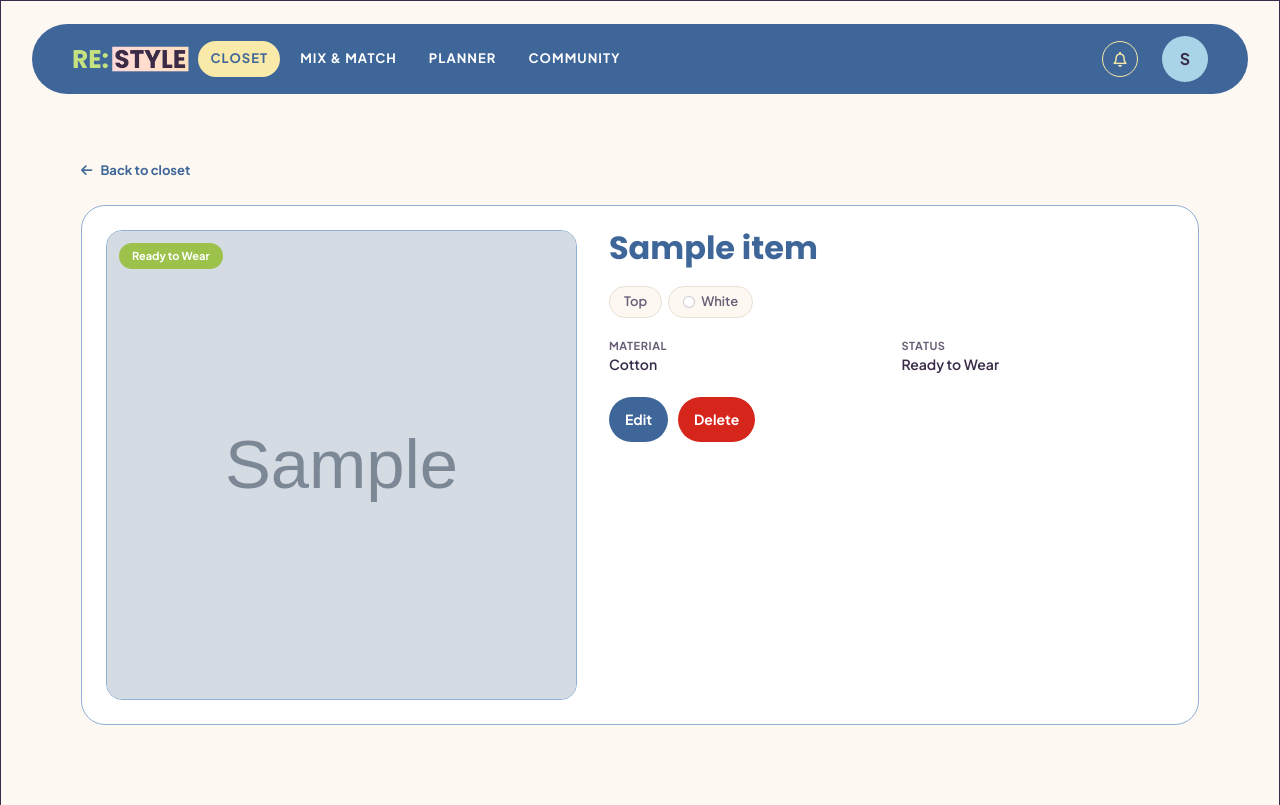
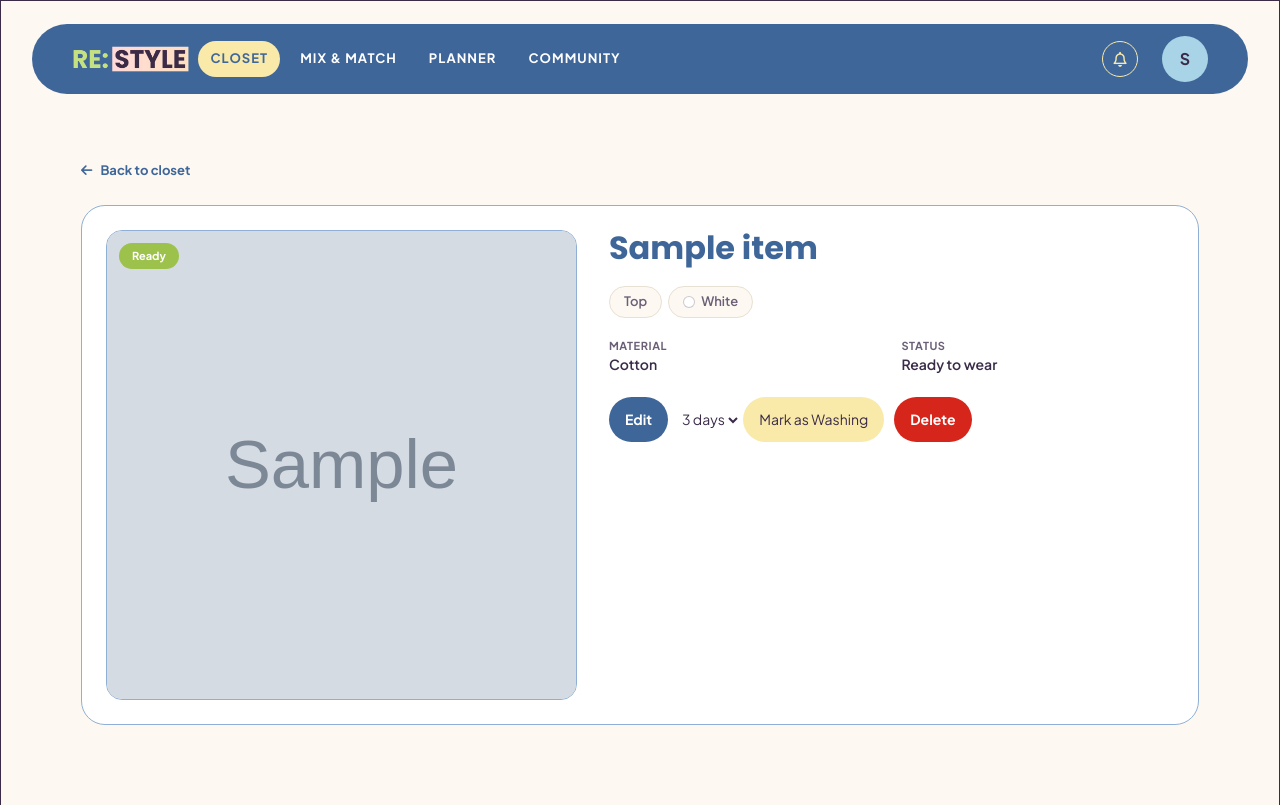
Before and after one commit to pbp-kelompok-a12/RESTYLE, a Django app: page /closet/item/1/ in a window 1280 px wide. Shown: the top 805 px of the page. Run offline with Django 5.2, Linux system fonts and the light colour scheme; a user stored in the database is signed in; tables that the repository leaves empty hold one stand-in row (values such as "Sample post"); grey boxes marked "Sample" are stand-in pictures; some libraries are stand-ins or nearby versions; some web fonts are replaced.

Commit message:
feat: wash status and timer

```diff
--- a/closet/models.py
+++ b/closet/models.py
@@ -1,4 +1,9 @@
+import math
+from datetime import timedelta
+
 from django.conf import settings
+from django.core.validators import MaxValueValidator, MinValueValidator
+from django.utils import timezone
 from django.db import models
 
 class Item(models.Model):
@@ -62,6 +67,36 @@ class Item(models.Model):
         related_name="closet_items",
     )
 
+    @property
+    def ready_at(self):
+        if self.status == "washing" and self.wash_started_at and self.wash_days:
+            return self.wash_started_at + timedelta(days=self.wash_days)
+        return None
+
+    @property
+    def is_wash_done(self):
+        ready_at = self.ready_at
+        return ready_at is not None and ready_at <= timezone.now()
+
+    @property
+    def days_left(self):
+        ready_at = self.ready_at
+        if ready_at is None:
+            return 0
+        return max(1, math.ceil((ready_at - timezone.now()).total_seconds() / 86400))
+
+    def start_washing(self, days):
+        self.status = "washing"
+        self.wash_days = days
+        self.wash_started_at = timezone.now()
+        self.save(update_fields=["status", "wash_days", "wash_started_at"])
+
+    def mark_ready(self):
+        self.status = "ready"
+        self.wash_days = None
+        self.wash_started_at = None
+        self.save(update_fields=["status", "wash_days", "wash_started_at"])
+
     photo = models.ImageField(upload_to="closet/items/", blank=True)
     name = models.CharField(max_length=100)
     category = models.CharField(max_length=20, choices=CATEGORY_CHOICES)
@@ -69,9 +104,20 @@ class Item(models.Model):
     material = models.CharField(max_length=50, choices=MATERIAL_CHOICES, blank=True)
     status = models.CharField(max_length=10, choices=STATUS_CHOICES, default="ready")
     created_at = models.DateTimeField(auto_now_add=True)
+    wash_days = models.PositiveSmallIntegerField(null=True, blank=True, validators = [MinValueValidator(1), MaxValueValidator(31)])
+    wash_started_at = models.DateTimeField(null=True, blank=True)
 
     class Meta:
         ordering = ["-created_at"]
 
     def __str__(self):
         return f"{self.name} ({self.user.username})"
+
+# baju yang masa cucinya udah lewat, otomatis jadi Ready
+def release_finished_washes(user):
+    released = 0
+    for item in Item.objects.filter(user=user, status="washing"):
+        if item.is_wash_done:
+            item.mark_ready()
+            released += 1
+    return released
--- a/closet/templates/item_detail.html
+++ b/closet/templates/item_detail.html
@@ -26,7 +26,7 @@
             {% else %}
             {% include '_icon.html' with category=item.category %}
             {% endif %}
-            <span class="cl-badge cl-badge-{{ item.status }}">{{ item.get_status_display }}</span>
+            <span class="cl-badge cl-badge-{{ item.status }}">{% if item.status == 'washing' %}Washing · {{ item.days_left }}d{% else %}Ready{% endif %}</span>
         </div>
 
         <div class="cl-detail-info">
@@ -38,11 +38,23 @@
 
             <dl class="cl-facts">
                 <div><dt>Material</dt><dd>{{ item.get_material_display|default:"—" }}</dd></div>
-                <div><dt>Status</dt><dd>{{ item.get_status_display }}</dd></div>
+                <div><dt>Status</dt><dd>{% if item.status == 'washing' %}In the wash, ready in {{ item.days_left }} day{{ item.days_left|pluralize }}{% else %}Ready to wear{% endif %}</dd>
             </dl>
 
             <div class="cl-detail-actions">
                 <a href="{% url 'closet:edit_item' item.id %}" class="btn primary-btn">Edit</a>
+
+                <form method="post" action="{% url 'closet:toggle_item_status' item.id %}" class="cl-inline-form">
+                    {% csrf_token %}
+                    <input type="hidden" name="next" value="{% url 'closet:show_item_detail' item.id %}">
+                    {% if item.status == 'ready' %}
+                    <select name="days" aria-label="Wash time"><option value="1">1 day</option><option value="2">2 days</option><option value="3" selected>3 days</option><option value="5">5 days</option></select>
+                    <button type="submit" class="btn secondary-btn">Mark as Washing</button>
+                    {% else %}
+                    <button type="submit" class="btn secondary-btn">Mark as Ready now</button>
+                    {% endif %}
+                </form>
+
                 <form method="post" action="{% url 'closet:delete_item' item.id %}" onsubmit="return confirm('Delete {{ item.name|escapejs }}? This can\'t be undone.')">
                     {% csrf_token %}
                     <button type="submit" class="btn tertiary-btn">Delete</button>
--- a/closet/urls.py
+++ b/closet/urls.py
@@ -9,4 +9,5 @@ urlpatterns = [
     path("item/<int:item_id>/", views.show_item_detail, name="show_item_detail"),
     path("item/<int:item_id>/edit/", views.edit_item, name="edit_item"),
     path("item/<int:item_id>/delete/", views.delete_item, name="delete_item"),
+    path("item/<int:item_id>/status/", views.toggle_item_status, name="toggle_item_status"),
 ]
--- a/closet/views.py
+++ b/closet/views.py
@@ -2,11 +2,14 @@ from django.shortcuts import render, redirect, get_object_or_404
 from django.views.decorators.http import require_POST
 from django.contrib.auth.decorators import login_required
 from django.contrib import messages
+from django.utils.http import url_has_allowed_host_and_scheme
+
 from closet.forms import ItemForm
-from closet.models import Item
+from closet.models import Item, release_finished_washes
 
 @login_required(login_url="/login")
 def show_closet(request):
+    release_finished_washes(request.user)
     items = Item.objects.filter(user=request.user)
     context = {
         "items": items,
@@ -37,6 +40,7 @@ def add_item(request):
 
 @login_required(login_url="/login")
 def show_item_detail(request, item_id):
+    release_finished_washes(request.user)
     item = get_object_or_404(Item, pk=item_id, user=request.user)
     return render(request, "item_detail.html", {"item": item})
 
@@ -59,3 +63,26 @@ def delete_item(request, item_id):
     item.delete()
     messages.success(request, f'"{name}" was removed from your closet.')
     return redirect("closet:show_closet")
+
+def safe_next(request, fallback):
+    next_url = request.POST.get("next", "")
+    if next_url and url_has_allowed_host_and_scheme(next_url, allowed_hosts={request.get_host()}):
+        return next_url
+    return fallback
+
+@login_required(login_url="/login")
+@require_POST
+def toggle_item_status(request, item_id):
+    item = get_object_or_404(Item, pk=item_id, user=request.user)
+    if item.status == "ready":
+        try:
+            days = int(request.POST.get("days", 3))
+        except ValueError:
+            days = 3
+        days = min(max(days, 1), 30)
+        item.start_washing(days)
+        messages.success(request, f'"{item.name}" is in the wash. Ready in {days} day{"s" if days != 1 else ""}.')
+    else:
+        item.mark_ready()
+        messages.success(request, f'"{item.name}" is ready to wear.')
+    return redirect(safe_next(request, "closet:show_closet"))
```
Also changed, not shown: closet/templates/closet.html (+12 -1 lines), closet/migrations/0004_item_wash_days_item_wash_started_at.py (added).
